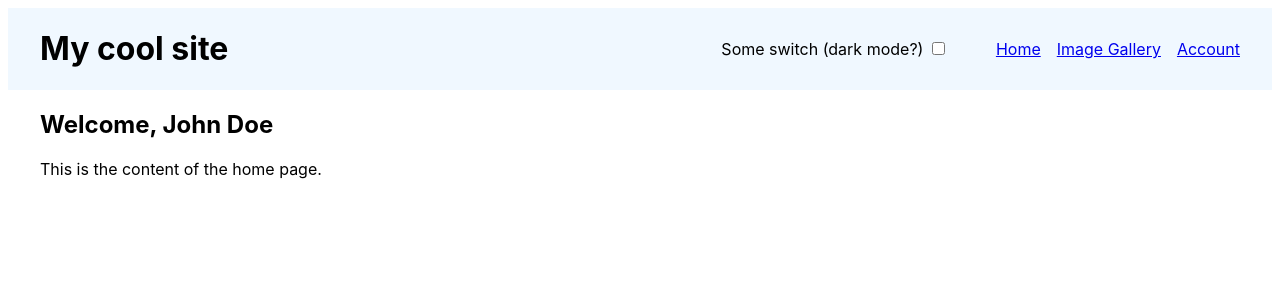
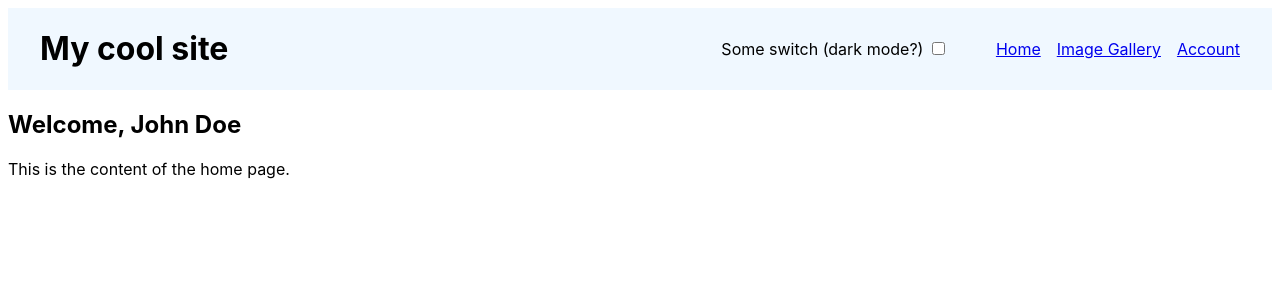
Before and after one commit to darryljamescruz/csc437-darryljamescruz, a React (Vite) app in the folder packages/routing-lab/: page / in a window 1280 px wide. Shown: the top 300 px of the page. Built offline with nearby package versions, Linux system fonts and the light colour scheme.

Commit message:
Refactor layout structure to use div instead of MainLayout in multiple components

```diff
--- a/packages/routing-lab/src/AccountSettings.jsx
+++ b/packages/routing-lab/src/AccountSettings.jsx
@@ -7,9 +7,10 @@ export function AccountSettings({userName, setUserName}) {
         console.log("New username:", event.target.value);
         setUserName(event.target.value);
     };
+    //rendering page using DIV instead of MainLayout
 
     return (
-        <MainLayout>
+        <div>
             <h2>Account settings</h2>
             <label htmlFor="userName">User Name: </label>
             <input
@@ -19,6 +20,6 @@ export function AccountSettings({userName, setUserName}) {
                 onChange={handleInputChange}
             />
             <p><i>Changes are auto-saved.</i></p>
-        </MainLayout>
+        </div>
     );
 }
--- a/packages/routing-lab/src/App.jsx
+++ b/packages/routing-lab/src/App.jsx
@@ -1,10 +1,11 @@
+import React, { useState } from "react";
+import { BrowserRouter, Routes, Route } from "react-router";
+
 import { Homepage } from "./Homepage";
 import { AccountSettings } from "./AccountSettings";
 import { ImageGallery } from "./images/ImageGallery.jsx";
 import { ImageDetails } from "./images/ImageDetails.jsx";
-import { BrowserRouter, Routes, Route } from "react-router";
-import React, { useState } from "react";
-
+import { MainLayout } from "./MainLayout.jsx";
 
 function App() {
     // Set up state for the account name
@@ -14,10 +15,12 @@ function App() {
     return (
         <BrowserRouter>
             <Routes>
-                <Route path="/" element={<Homepage userName={userName}/>}/>
-                <Route path="/account" element={<AccountSettings userName={userName} setUserName={setUserName} /> } />
-                <Route path="/images" element={<ImageGallery/>} />
-                <Route path="/images/:imageId" element={<ImageDetails/>} />
+                <Route path="/" element={<MainLayout />}>
+                    <Route index element={<Homepage userName={userName}/>}/>
+                    <Route path="account" element={<AccountSettings userName={userName} setUserName={setUserName} /> } />
+                    <Route path="images" element={<ImageGallery/>} />
+                    <Route path="images/:imageId" element={<ImageDetails/>} />
+                </Route>
             </Routes>
         </BrowserRouter>
     )
--- a/packages/routing-lab/src/Header.jsx
+++ b/packages/routing-lab/src/Header.jsx
@@ -2,6 +2,7 @@ import "./Header.css";
 import { Link } from "react-router";
 
 export function Header() {
+    console.log("Header rendered");
     return (
         <header>
             <h1>My cool site</h1>
--- a/packages/routing-lab/src/Homepage.jsx
+++ b/packages/routing-lab/src/Homepage.jsx
@@ -2,10 +2,11 @@ import { MainLayout } from "./MainLayout.jsx";
 
 export function Homepage({userName}) {
     console.log("Homepage userName:", userName);
+    //rendering page using DIV instead of MainLayout
     return (
-        <MainLayout>
+        <div>
             <h2>Welcome, {userName}</h2>
             <p>This is the content of the home page.</p>
-        </MainLayout>
+        </div>
     );
 }
--- a/packages/routing-lab/src/MainLayout.jsx
+++ b/packages/routing-lab/src/MainLayout.jsx
@@ -1,12 +1,13 @@
-import { Header } from "./Header.jsx";
+import React from "react";
+import { Header } from "./Header";
+import { Outlet } from "react-router"
 
-export function MainLayout(props) {
+export function MainLayout() {
+    console.log("MainLayout rendered");
     return (
         <div>
             <Header />
-            <div style={{padding: "0 2em"}}>
-                {props.children}
-            </div>
+            <Outlet/>
         </div>
     );
 }
--- a/packages/routing-lab/src/images/ImageDetails.jsx
+++ b/packages/routing-lab/src/images/ImageDetails.jsx
@@ -7,9 +7,9 @@ export function ImageDetails() {
     console.log("Current imageId:", imageId); // prints the image id from the URL
 
     return (
-        <MainLayout>
+        <div>
             <h2>Image Details</h2>
             <p>Displaying details for image: {imageId}</p>
-        </MainLayout>
+        </div>
     );
 }
--- a/packages/routing-lab/src/images/ImageGallery.jsx
+++ b/packages/routing-lab/src/images/ImageGallery.jsx
@@ -14,12 +14,12 @@ export function ImageGallery() {
         </div>
     ));
     return (
-        <MainLayout>
+        <div>
             <h2>Image Gallery</h2>
             {isLoading && "Loading..."}
             <div className="ImageGallery">
                 {imageElements}
             </div>
-        </MainLayout>
+        </div>
     );
 }
```
